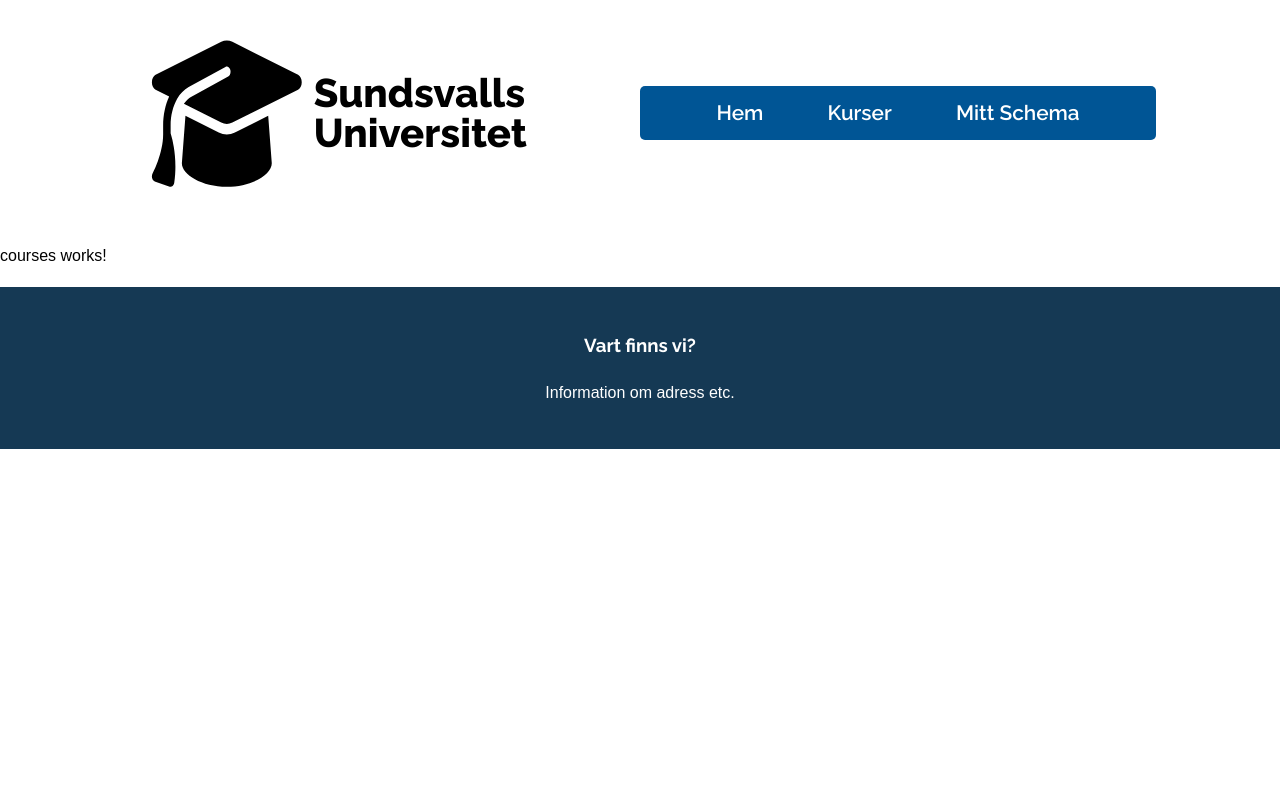
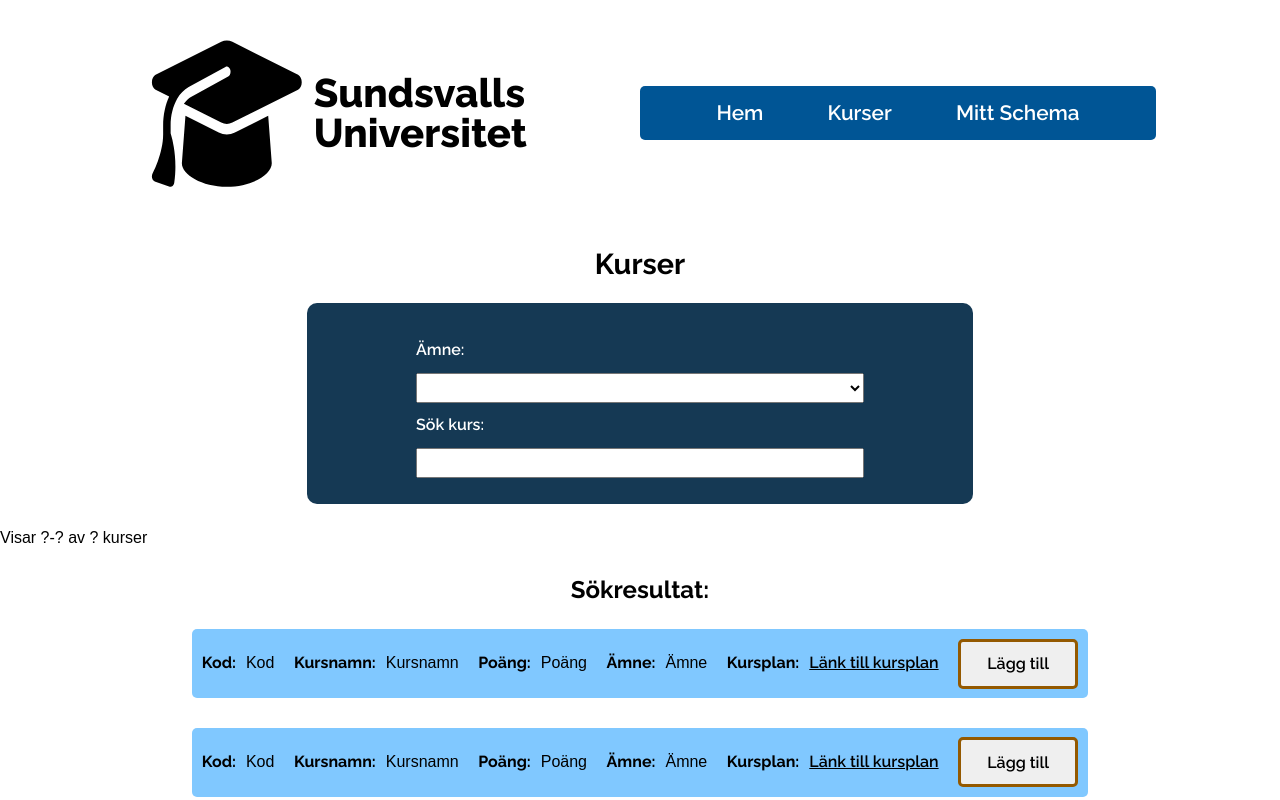
Before and after one commit to direstraits97/tsproject, an Angular app: page /courses in a window 1280 px wide. Shown: the top 800 px of the page. Built offline with nearby package versions, Linux system fonts and the light colour scheme.

Commit message:
Grundstilning för kurser-undersidan.

```diff
--- a/src/app/pages/courses/courses.css
+++ b/src/app/pages/courses/courses.css
@@ -0,0 +1,87 @@
+form {
+  display: flex;
+  flex-direction: column;
+  width: 50%;
+  background-color: #153954;
+  padding: 1%;
+  margin-left: auto;
+  margin-right: auto;
+  border-radius: 10px;
+  color: white;
+  padding-top: 2%;
+  padding-bottom: 2%;
+  line-height: 2.8rem;
+}
+label {
+  font-weight: 600;
+  width: 70%;
+  margin-left: auto;
+  margin-right: auto;
+}
+input {
+  width: 70%;
+  height: 30px;
+  margin-left: auto;
+  margin-right: auto;
+}
+select {
+  width: 70%;
+  height: 30px;
+  margin-left: auto;
+  margin-right: auto;
+}
+a {
+  color: black;
+  text-decoration: underline;
+  margin-top: 20px;
+  margin-bottom: 20px;
+}
+article {
+  background-color: #80c8ff;
+  display: flex;
+  justify-content: space-around;
+  width: 70%;
+  margin-left: auto;
+  margin-right: auto;
+  border-radius: 5px;
+  margin-bottom: 30px;
+}
+h4 {
+  margin-top: 20px;
+  margin-bottom: 20px;
+}
+p {
+  margin-top: 20px;
+  margin-bottom: 20px;
+}
+.result {
+  display: flex;
+  gap: 10px;
+}
+button {
+  border: 3px solid #945900;
+  border-radius: 5px;
+  font-family: 'Raleway', sans-serif;
+  font-weight: 600;
+  font-size: 1rem;
+}
+.addbutton {
+  width: 120px;
+  height: 50px;
+  margin-top: auto;
+  margin-bottom: auto;
+}
+h3 {
+  text-align: center;
+  font-size: 1.5rem;
+}
+#paginering {
+  display: flex;
+  justify-content: center;
+  gap: 30px;
+  margin-bottom: 40px;
+}
+.pagineringbutton {
+  height: 40px;
+  width: 40px;
+}
--- a/src/app/pages/courses/courses.html
+++ b/src/app/pages/courses/courses.html
@@ -1 +1,63 @@
-<p>courses works!</p>
+<h2>Kurser</h2>
+<form>
+  <label for="subject">Ämne:</label>
+  <select id="subject"></select>
+  <label for="search">Sök kurs:</label>
+  <input type="search" id="search" name="search" />
+</form>
+<p class="numberofresults">Visar ?-? av ? kurser</p>
+<section>
+  <h3>Sökresultat:</h3>
+  <article>
+    <div class="result">
+      <h4>Kod:</h4>
+      <p>Kod</p>
+    </div>
+    <div class="result">
+      <h4>Kursnamn:</h4>
+      <p>Kursnamn</p>
+    </div>
+    <div class="result">
+      <h4>Poäng:</h4>
+      <p>Poäng</p>
+    </div>
+    <div class="result">
+      <h4>Ämne:</h4>
+      <p>Ämne</p>
+    </div>
+    <div class="result">
+      <h4>Kursplan:</h4>
+      <a href="#">Länk till kursplan</a>
+    </div>
+    <button class="addbutton">Lägg till</button>
+  </article>
+  <article>
+    <div class="result">
+      <h4>Kod:</h4>
+      <p>Kod</p>
+    </div>
+    <div class="result">
+      <h4>Kursnamn:</h4>
+      <p>Kursnamn</p>
+    </div>
+    <div class="result">
+      <h4>Poäng:</h4>
+      <p>Poäng</p>
+    </div>
+    <div class="result">
+      <h4>Ämne:</h4>
+      <p>Ämne</p>
+    </div>
+    <div class="result">
+      <h4>Kursplan:</h4>
+      <a href="#">Länk till kursplan</a>
+    </div>
+    <button class="addbutton">Lägg till</button>
+  </article>
+  <p class="numberofresults">Visar ?-? av ? kurser</p>
+  <div id="paginering">
+    <button class="pagineringbutton">l</button>
+    <button class="pagineringbutton">1</button>
+    <button class="pagineringbutton">r</button>
+  </div>
+</section>
--- a/src/app/pages/home/home.css
+++ b/src/app/pages/home/home.css
@@ -4,7 +4,7 @@ h2 {
 }
 .maincontainer {
   display: flex;
-  width: 90%;
+  width: 80%;
   margin-left: auto;
   margin-right: auto;
   padding: 2%;
--- a/src/app/partials/mainheader/mainheader.css
+++ b/src/app/partials/mainheader/mainheader.css
@@ -28,3 +28,6 @@ nav ul {
   justify-content: space-between;
   padding: 2%;
 }
+a {
+  color: white;
+}
--- a/src/styles.css
+++ b/src/styles.css
@@ -14,7 +14,6 @@ h2 {
   font-size: 1.8rem;
 }
 a {
-  color: white;
   font-weight: 600;
   text-decoration: none;
 }
```
Also changed, not shown: public/bilder/studentsatdistance.jpg (deleted), public/bilder/studentsupclose.jpg (deleted).
